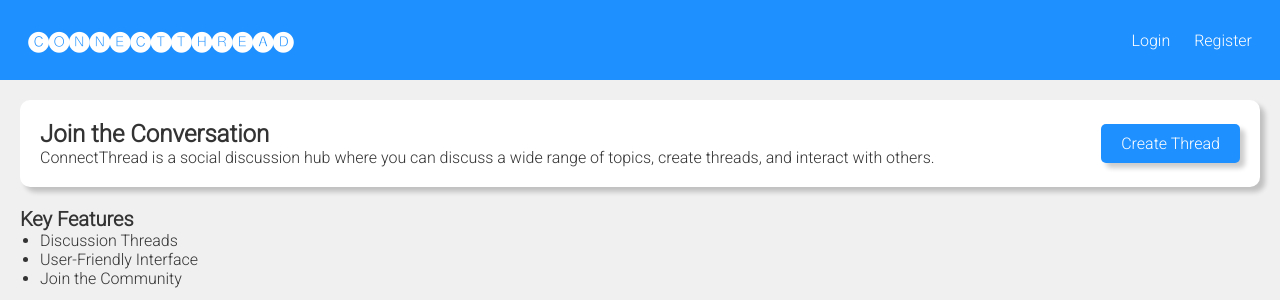
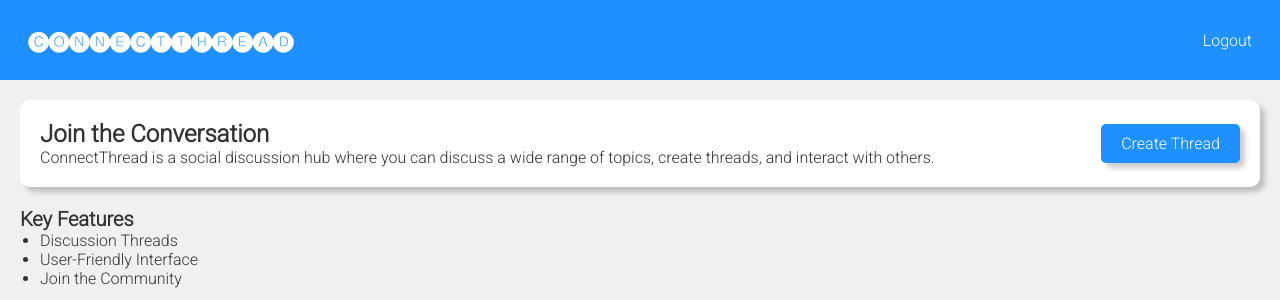
Before and after one commit to Mewzael/SecurePrograming-AOL, a PHP site: page /index.php in a window 1280 px wide. Shown: the top 300 px of the page. Run offline with PHP 8.4, Linux system fonts and the light colour scheme; a user stored in the database is signed in; data comes from the database, SQL or seed files in the repository; data that the repository does not hold is empty.

Commit message:
FIX LOGOUT

```diff
--- a/Front End/index.php
+++ b/Front End/index.php
@@ -9,8 +9,17 @@
     <div class="top-header">
         <h1>🅒🅞🅝🅝🅔🅒🅣🅣🅗🅡🅔🅐🅓</h1>
         <div class="header-buttons">
-                <a href="login.php">Login</a>
-                <a href="registration.php">Register</a>
+            <?php
+
+            session_start();
+            if (isset($_SESSION['auth']) && $_SESSION['auth'] === 1) {
+                echo '<a href="logout.php">Logout</a>';
+            } else {
+                echo '<a href="login.php">Login</a>
+                            <a href="registration.php">Register</a>';
+                }
+
+            ?>
         </div>
     </div>
 </header>
@@ -19,7 +28,8 @@
         <div class="intro-content">
             <div class="intro-text">
                 <h2>Join the Conversation</h2>
-                    <p>ConnectThread is a social discussion hub where you can discuss a wide range of topics, create threads, and interact with others.</p>
+                <p>ConnectThread is a social discussion hub where you can discuss a wide range of topics, create
+                    threads, and interact with others.</p>
             </div>
             <a href="create_thread.php" class="create-thread-button">Create Thread</a>
         </div>
--- /dev/null
+++ b/Front End/logout.php
@@ -0,0 +1,5 @@
+<?php
+session_start();
+session_destroy();
+header("Location: index.php");
+?>
```
Lines whose indentation alone changed are shown as unchanged.
